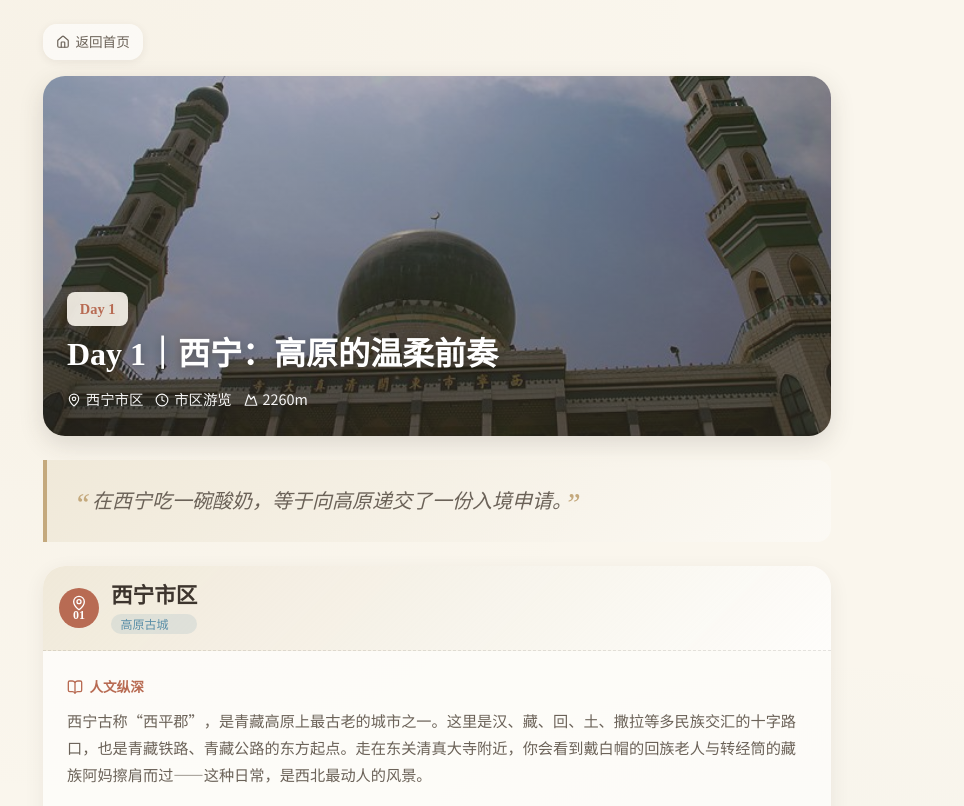
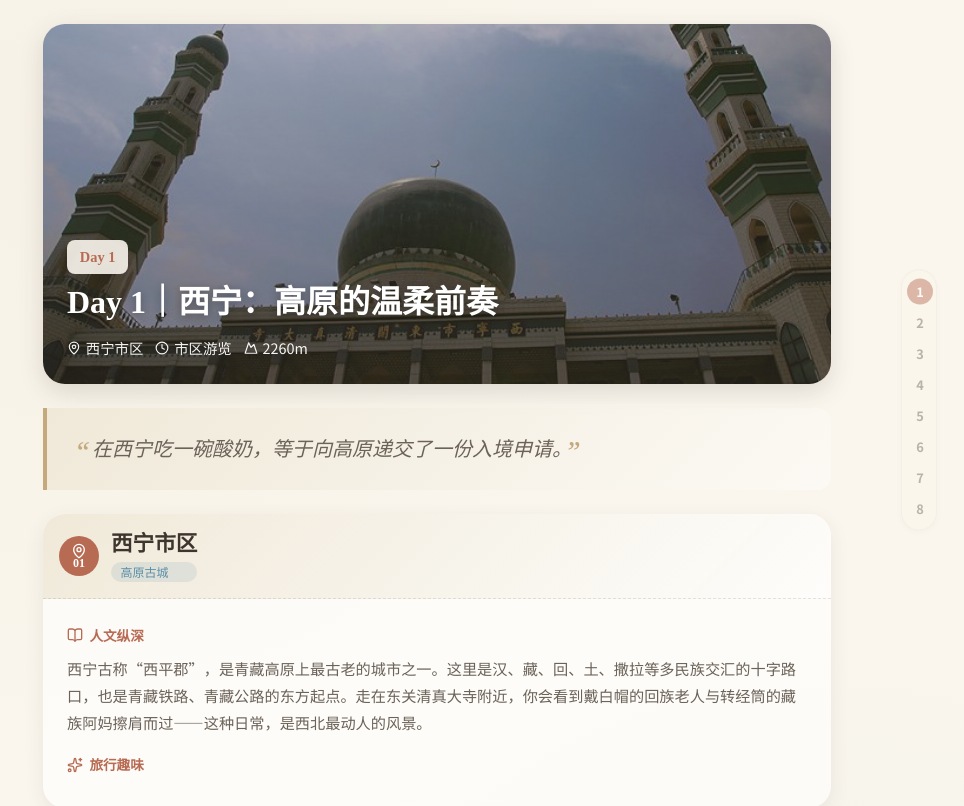
Before and after one commit to samztz/qinghai-trip-plan, a React (Vite) app: page /day/1 in a window 1280 px wide. Shown: the top 806 px of the page, without its empty margins (203-1167 px from the left). Built offline with nearby package versions, Linux system fonts and the light colour scheme; a web font is replaced by a local one.

Commit message:
feat: add slender semi-transparent right-side floating day nav with wake/fade behavior; remove top return breadcrumb

```diff
--- /dev/null
+++ b/src/components/DayFloatNav.css
@@ -0,0 +1,74 @@
+.day-float-nav {
+  position: fixed;
+  right: 6px;
+  top: 50%;
+  transform: translateY(-50%);
+  z-index: 90;
+
+  display: flex;
+  flex-direction: column;
+  gap: 4px;
+  padding: 6px 4px;
+  width: 32px;
+
+  background: rgba(250, 246, 237, 0.45);
+  border: 1px solid rgba(61, 53, 46, 0.08);
+  border-radius: 999px;
+  box-shadow: 0 2px 10px rgba(61, 53, 46, 0.06);
+
+  opacity: 0.45;
+  transition: opacity 0.5s ease, background 0.5s ease, box-shadow 0.5s ease;
+  pointer-events: auto;
+}
+
+.day-float-nav.awake {
+  opacity: 1;
+  background: rgba(250, 246, 237, 0.96);
+  box-shadow: 0 6px 24px rgba(61, 53, 46, 0.12);
+}
+
+.day-float-nav a {
+  display: flex;
+  align-items: center;
+  justify-content: center;
+  width: 24px;
+  height: 24px;
+  border-radius: 50%;
+
+  font-size: 0.7rem;
+  font-weight: 600;
+  color: var(--ink-light);
+
+  transition: color 0.2s, background 0.2s;
+}
+
+.day-float-nav a:hover {
+  color: var(--ink);
+  background: rgba(61, 53, 46, 0.06);
+}
+
+.day-float-nav a.active {
+  background: var(--accent-terracotta);
+  color: #fff;
+}
+
+@media (min-width: 768px) {
+  .day-float-nav {
+    right: 16px;
+    width: 36px;
+    padding: 8px 5px;
+    gap: 5px;
+  }
+
+  .day-float-nav a {
+    width: 26px;
+    height: 26px;
+    font-size: 0.8rem;
+  }
+}
+
+@media (min-width: 1100px) {
+  .day-float-nav {
+    right: calc((100vw - 860px) / 2 - 70px);
+  }
+}
--- /dev/null
+++ b/src/components/DayFloatNav.tsx
@@ -0,0 +1,62 @@
+import { useState, useEffect, useCallback, useRef } from 'react'
+import { Link } from 'react-router-dom'
+import './DayFloatNav.css'
+
+interface DayFloatNavProps {
+  currentDayId: number
+  totalDays: number
+}
+
+const AWAKE_DURATION = 3000
+
+export default function DayFloatNav({ currentDayId, totalDays }: DayFloatNavProps) {
+  const [awake, setAwake] = useState(false)
+  const timerRef = useRef<ReturnType<typeof setTimeout> | null>(null)
+
+  const wake = useCallback(() => {
+    setAwake(true)
+    if (timerRef.current) {
+      clearTimeout(timerRef.current)
+    }
+    timerRef.current = setTimeout(() => {
+      setAwake(false)
+    }, AWAKE_DURATION)
+  }, [])
+
+  useEffect(() => {
+    // Auto-fade after initial mount
+    timerRef.current = setTimeout(() => {
+      setAwake(false)
+    }, AWAKE_DURATION)
+
+    return () => {
+      if (timerRef.current) {
+        clearTimeout(timerRef.current)
+      }
+    }
+  }, [])
+
+  return (
+    <nav
+      className={`day-float-nav ${awake ? 'awake' : ''}`}
+      aria-label="日期快速导航"
+      onMouseEnter={wake}
+      onMouseLeave={wake}
+      onClick={wake}
+    >
+      {Array.from({ length: totalDays }, (_, i) => i + 1).map((dayId) => (
+        <Link
+          key={dayId}
+          to={`/day/${dayId}`}
+          className={dayId === currentDayId ? 'active' : ''}
+          title={`Day ${dayId}`}
+          onClick={() => {
+            wake()
+          }}
+        >
+          {dayId}
+        </Link>
+      ))}
+    </nav>
+  )
+}
--- a/src/pages/DayPage.css
+++ b/src/pages/DayPage.css
@@ -1,21 +1,5 @@
 .day-page {
   padding-bottom: var(--space-xl);
-}
-
-.day-breadcrumb {
-  margin-bottom: var(--space-md);
-}
-
-.breadcrumb-link {
-  display: inline-flex;
-  align-items: center;
-  gap: 0.35rem;
-  padding: 0.4rem 0.8rem;
-  background: rgba(255, 255, 255, 0.6);
-  border-radius: var(--radius-md);
-  font-size: 0.85rem;
-  color: var(--ink-light);
-  box-shadow: 0 2px 8px var(--shadow);
 }
 
 .day-header {
--- a/src/pages/DayPage.tsx
+++ b/src/pages/DayPage.tsx
@@ -1,7 +1,8 @@
 import { useParams, Link, Navigate } from 'react-router-dom'
-import { ArrowLeft, ArrowRight, MapPin, Clock, Mountain, Home } from 'lucide-react'
+import { ArrowLeft, ArrowRight, MapPin, Clock, Mountain } from 'lucide-react'
 import QuoteBlock from '../components/QuoteBlock'
 import SpotCard from '../components/SpotCard'
+import DayFloatNav from '../components/DayFloatNav'
 import { DayPlan } from '../data/journal'
 import './DayPage.css'
 
@@ -23,12 +24,7 @@ export default function DayPage({ days }: DayPageProps) {
 
   return (
     <div className="day-page fade-in">
-      <nav className="day-breadcrumb">
-        <Link to="/" className="breadcrumb-link">
-          <Home size={14} />
-          <span>返回首页</span>
-        </Link>
-      </nav>
+      <DayFloatNav currentDayId={day.id} totalDays={days.length} />
 
       <header className="day-header" style={{ backgroundImage: `linear-gradient(rgba(61,53,46,0.35), rgba(61,53,46,0.5)), url(/images/${day.image})` }}>
         <div className="day-header-content">
```
